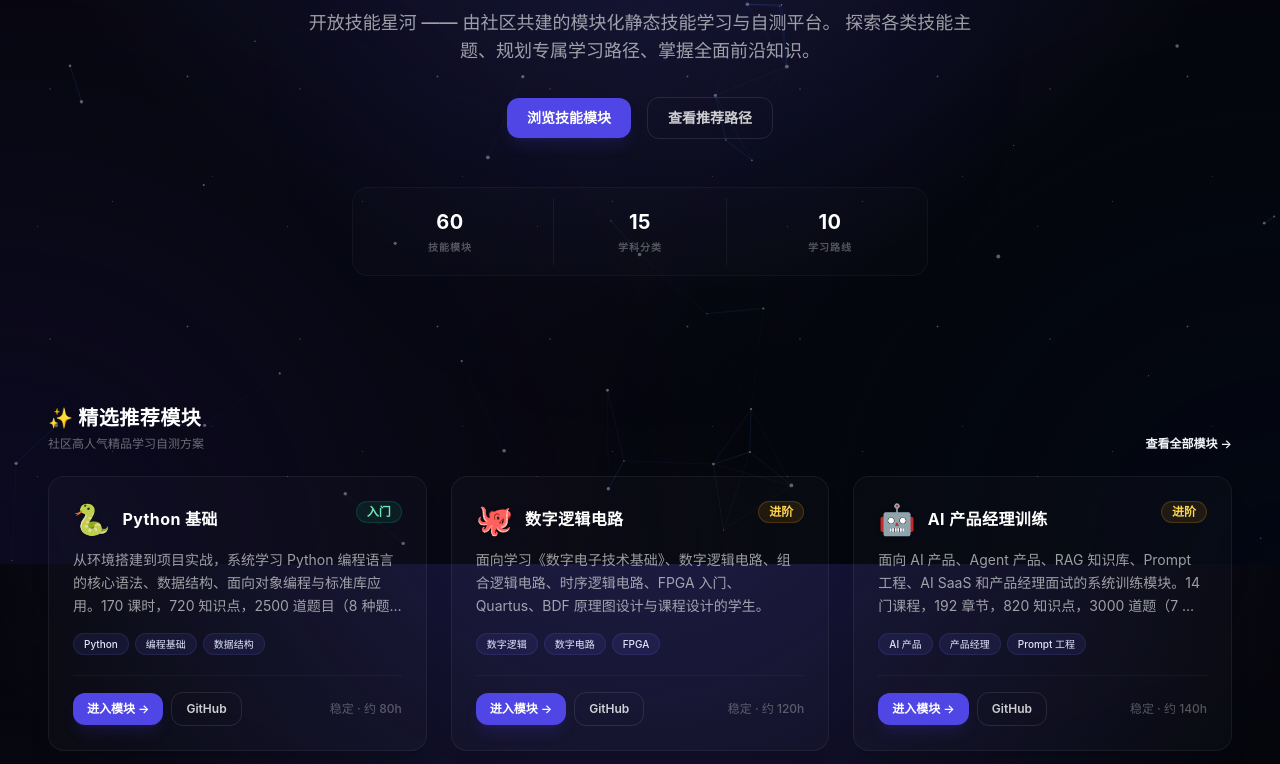
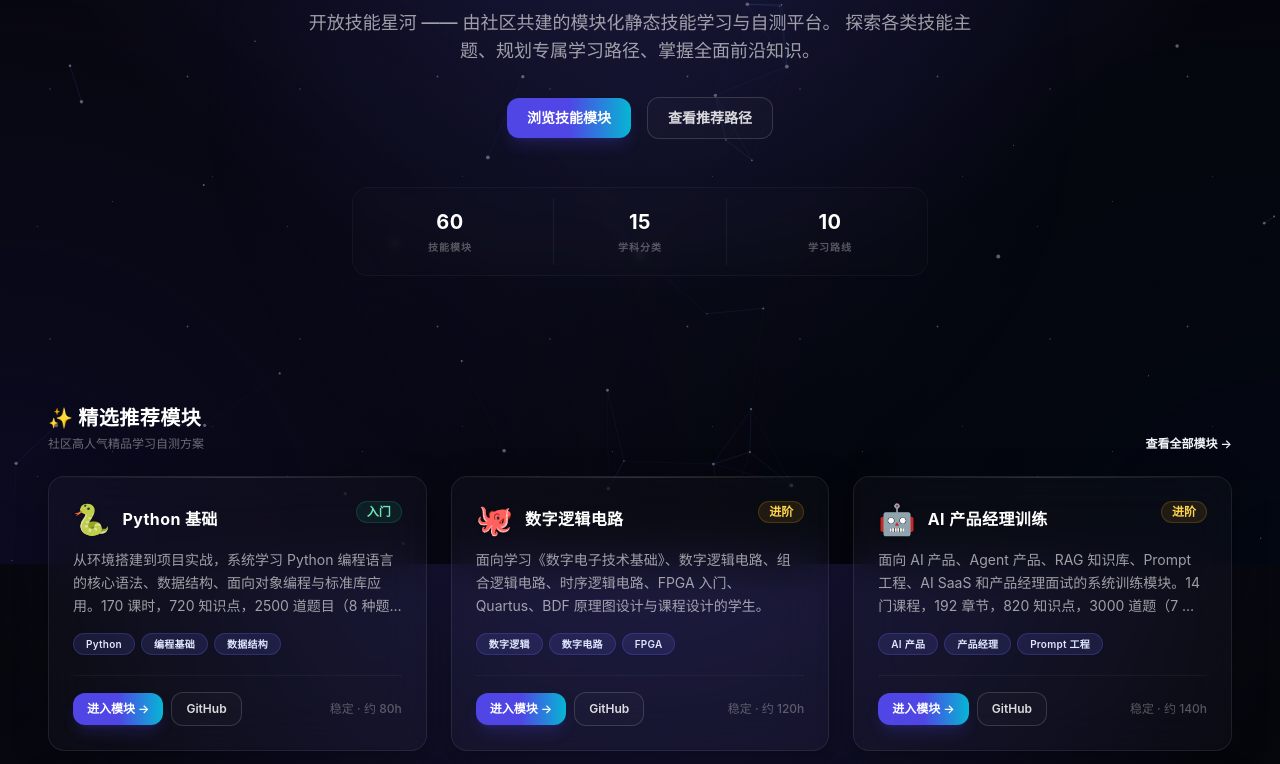
Before and after one commit to openskill-galaxy/openskill-galaxy.github.io, a React (Vite) app: page / in a window 1280 px wide. Shown: the part 236-1000 px from the top of the page. Built offline with nearby package versions, Linux system fonts and the light colour scheme.

Commit message:
style: optimize database schema and redesign premium visual UI

```diff
--- a/src/styles/index.css
+++ b/src/styles/index.css
@@ -10,6 +10,26 @@ html,
 body,
 #root {
   height: 100%;
+}
+
+/* Custom Scrollbar for ultra-premium feel */
+::-webkit-scrollbar {
+  width: 8px;
+  height: 8px;
+}
+
+::-webkit-scrollbar-track {
+  background: #05060b;
+}
+
+::-webkit-scrollbar-thumb {
+  background: rgba(99, 102, 241, 0.25);
+  border-radius: 9999px;
+  border: 2px solid #05060b;
+}
+
+::-webkit-scrollbar-thumb:hover {
+  background: rgba(99, 102, 241, 0.5);
 }
 
 body {
@@ -30,20 +50,39 @@ body {
     @apply mx-auto w-full max-w-[1440px] px-6 sm:px-8 lg:px-12;
   }
   .card {
-    @apply rounded-2xl border border-white/[0.06] bg-white/[0.02] backdrop-blur-lg shadow-xl shadow-black/10 transition-all duration-300;
+    @apply rounded-2xl border border-white/[0.08] bg-white/[0.025] backdrop-blur-xl shadow-xl shadow-black/20 transition-all duration-300 relative overflow-hidden;
+    box-shadow: 0 8px 32px 0 rgba(0, 0, 0, 0.37);
+  }
+  .card::before {
+    content: "";
+    position: absolute;
+    top: 0;
+    left: 0;
+    right: 0;
+    height: 1px;
+    background: linear-gradient(90deg, transparent, rgba(255, 255, 255, 0.15), transparent);
+    pointer-events: none;
   }
   .card-hover {
-    @apply card hover:border-galaxy-500/50 hover:bg-white/[0.04] hover:shadow-[0_0_35px_rgba(99,102,241,0.12)] hover:scale-[1.015] hover:-translate-y-1;
+    @apply card hover:border-galaxy-500/50 hover:bg-white/[0.05] hover:shadow-[0_0_40px_rgba(99,102,241,0.18)] hover:scale-[1.015] hover:-translate-y-1;
   }
   .btn-primary {
-    @apply inline-flex items-center justify-center rounded-xl bg-gradient-to-r from-galaxy-600 to-indigo-600 px-5 py-2.5 text-sm font-semibold text-white shadow-lg shadow-galaxy-600/15 hover:from-galaxy-500 hover:to-indigo-500 hover:shadow-galaxy-500/25 active:scale-95 transition-all duration-200;
+    @apply inline-flex items-center justify-center rounded-xl bg-gradient-to-r from-galaxy-600 via-indigo-600 to-cyan-500 px-5 py-2.5 text-sm font-semibold text-white shadow-lg shadow-galaxy-600/20 hover:from-galaxy-500 hover:via-indigo-500 hover:to-cyan-400 hover:shadow-galaxy-500/35 active:scale-95 transition-all duration-200;
   }
   .btn-ghost {
-    @apply inline-flex items-center justify-center rounded-xl border border-white/10 px-5 py-2.5 text-sm font-semibold text-white/80 hover:bg-white/5 hover:border-white/20 active:scale-95 transition-all duration-200;
+    @apply inline-flex items-center justify-center rounded-xl border border-white/15 bg-white/[0.02] px-5 py-2.5 text-sm font-semibold text-white/85 hover:bg-white/10 hover:border-white/30 active:scale-95 transition-all duration-200;
   }
   .tag {
-    @apply inline-flex items-center rounded-full bg-galaxy-500/10 text-galaxy-100 border border-galaxy-500/15 px-2.5 py-0.5 text-xs font-medium;
+    @apply inline-flex items-center rounded-full bg-galaxy-500/15 text-galaxy-100 border border-galaxy-500/25 px-3 py-0.5 text-xs font-semibold tracking-wide shadow-sm;
   }
+}
+
+/* Gradient Text Utilities */
+.gradient-text-cosmic {
+  @apply bg-gradient-to-r from-indigo-300 via-indigo-200 to-cyan-300 bg-clip-text text-transparent;
+}
+.gradient-text-gold {
+  @apply bg-gradient-to-r from-amber-200 via-yellow-300 to-amber-400 bg-clip-text text-transparent;
 }
 
 /* Starfield decoration */
@@ -61,10 +100,10 @@ body {
 /* Glow details */
 .cosmic-glow {
   position: fixed;
-  width: 800px;
-  height: 800px;
+  width: 900px;
+  height: 900px;
   border-radius: 50%;
-  background: radial-gradient(circle, rgba(99, 102, 241, 0.06) 0%, transparent 70%);
+  background: radial-gradient(circle, rgba(99, 102, 241, 0.08) 0%, transparent 70%);
   top: -15%;
   left: 50%;
   transform: translateX(-50%);
@@ -123,6 +162,9 @@ body {
 .light .border-white\/\[0\.06\] {
   border-color: rgba(0, 0, 0, 0.06) !important;
 }
+.light .border-white\/\[0\.08\] {
+  border-color: rgba(0, 0, 0, 0.08) !important;
+}
 .light .border-white\/\[0\.04\] {
   border-color: rgba(0, 0, 0, 0.04) !important;
 }
@@ -133,6 +175,9 @@ body {
   background-color: rgba(0, 0, 0, 0.05) !important;
 }
 .light .bg-white\/\[0\.02\] {
+  background-color: rgba(0, 0, 0, 0.02) !important;
+}
+.light .bg-white\/\[0\.025\] {
   background-color: rgba(0, 0, 0, 0.02) !important;
 }
 .light .bg-white\/\[0\.01\] {
@@ -148,23 +193,15 @@ body {
   background-color: rgba(0, 0, 0, 0.03) !important;
 }
 .light .btn-ghost {
-  border-color: rgba(0, 0, 0, 0.08) !important;
+  border-color: rgba(0, 0, 0, 0.1) !important;
   color: #475569 !important;
 }
 .light .btn-ghost:hover {
-  background-color: rgba(0, 0, 0, 0.04) !important;
+  background-color: rgba(0, 0, 0, 0.05) !important;
   color: #0f172a !important;
 }
-.light .input {
-  background-color: rgba(0, 0, 0, 0.01) !important;
-  border-color: rgba(0, 0, 0, 0.08) !important;
-  color: #0f172a !important;
-}
-.light .input::placeholder {
-  color: #94a3b8 !important;
-}
 .light .cosmic-glow {
-  background: radial-gradient(circle, rgba(99, 102, 241, 0.03) 0%, transparent 70%);
+  background: radial-gradient(circle, rgba(99, 102, 241, 0.04) 0%, transparent 70%);
 }
 .light .divide-white\/10 > :not([hidden]) ~ :not([hidden]) {
   border-color: rgba(0, 0, 0, 0.08) !important;
@@ -175,46 +212,3 @@ body {
 .light .starfield {
   opacity: 0.15;
 }
-
-@keyframes fadeIn {
-  from { opacity: 0; transform: translateY(4px); }
-  to { opacity: 1; transform: translateY(0); }
-}
-.animate-fade-in {
-  animation: fadeIn 0.4s cubic-bezier(0.16, 1, 0.3, 1) forwards;
-}
-
-@keyframes slideUp {
-  from { opacity: 0; transform: translateY(16px); }
-  to { opacity: 1; transform: translateY(0); }
-}
-.animate-slide-up {
-  opacity: 0;
-  animation: slideUp 0.6s cubic-bezier(0.16, 1, 0.3, 1) forwards;
-}
-.stagger-1 { animation-delay: 0.03s; }
-.stagger-2 { animation-delay: 0.06s; }
-.stagger-3 { animation-delay: 0.09s; }
-.stagger-4 { animation-delay: 0.12s; }
-.stagger-5 { animation-delay: 0.15s; }
-.stagger-6 { animation-delay: 0.18s; }
-
-/* Print & PDF Export Stylesheet */
-@media print {
-  body {
-    background: #ffffff !important;
-    color: #000000 !important;
-  }
-  header, footer, canvas, .starfield, .cosmic-glow, button, aside {
-    display: none !important;
-  }
-  .card {
-    background: transparent !important;
-    border: none !important;
-    box-shadow: none !important;
-    color: #000000 !important;
-  }
-  .text-white, .text-white\/80, .text-white\/70, .text-white\/60, .text-white\/50 {
-    color: #000000 !important;
-  }
-}
```
